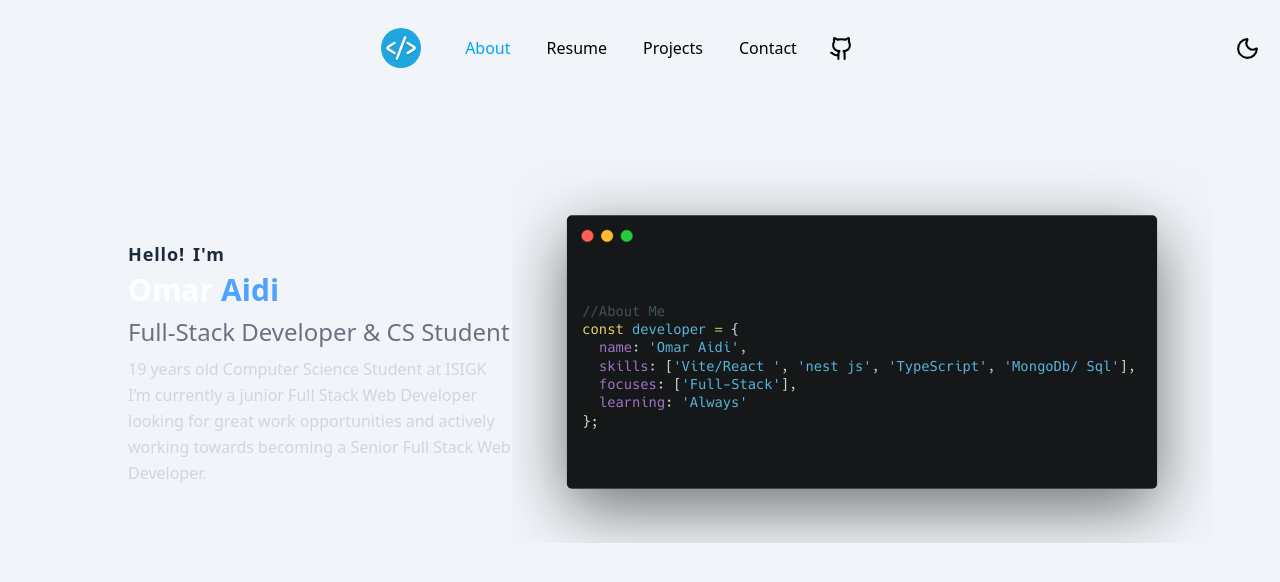
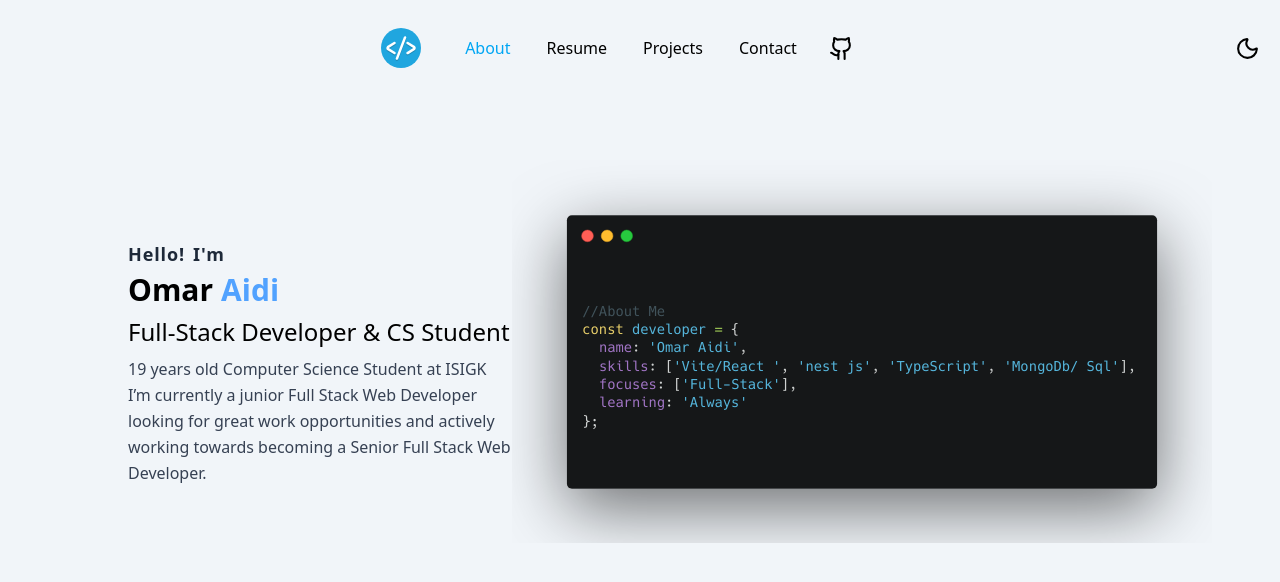
Before and after one commit to Aiomar/portfolio-update, a React (Vite) app in the folder frontend/: page / in a window 1280 px wide. Shown: the top 582 px of the page. Built offline with nearby package versions, Linux system fonts and the light colour scheme.

Commit message:
Update Bio and Resume components for improved dark mode support and styling consistency

```diff
--- a/frontend/src/sections/Bio.tsx
+++ b/frontend/src/sections/Bio.tsx
@@ -1,8 +1,6 @@
 import { useEffect, forwardRef } from "react";
 import { motion, useAnimation } from "motion/react";
 import type { Ref } from "react";
-import Social from "../components/Social";
-import profile from '../assets/profile.jpg'
 import code from '../assets/Code.svg'
 
 type props = {
@@ -61,7 +59,7 @@ const Bio = forwardRef(({ id, currentVisibleSection }:props, ref:Ref<HTMLDivElem
               className="flex flex-row"
             >
               <h1
-                className="mt-1 text-white md:text-3xl sm:text-xl font-bold text-2xl"
+                className="mt-1 dark:text-white md:text-3xl sm:text-xl font-bold text-2xl"
               >
                 Omar
               </h1>
@@ -74,7 +72,7 @@ const Bio = forwardRef(({ id, currentVisibleSection }:props, ref:Ref<HTMLDivElem
             </div>
 
             <p
-              className="mt-2 text-gray-500 md:text-2xl
+              className="mt-2 dark:text-gray-500 md:text-2xl
               sm:text-xl text-2xl"
             >
               Full-Stack Developer & CS Student
@@ -82,10 +80,10 @@ const Bio = forwardRef(({ id, currentVisibleSection }:props, ref:Ref<HTMLDivElem
           </div>
           <div
             className="mt-2 text-lg sm:text-base md:text-md
-            dark:text-gray-300 leading-relaxed text-wrap w-96"
+            leading-relaxed text-wrap w-96"
           >
             <p
-              className="text-gray-300"
+              className="text-gray-700 dark:text-gray-300"
             >
               19 years old Computer Science Student at ISIGK I’m currently a
               junior Full Stack Web Developer looking for great work
--- a/frontend/src/sections/Resume.tsx
+++ b/frontend/src/sections/Resume.tsx
@@ -153,11 +153,11 @@ const Resume = forwardRef (
             <p className="mt-2 dark:text-gray-300 font-semibold text-xl">
               Omar Aidi
             </p>
-             <p className="mt-2 dark:text-gray-400 font-semibold text-md">
+             <p className="mt-2 text-gray-600 dark:text-gray-400 font-semibold text-md">
               Full-Stack Developer & CS Student
             </p>
             <button
-              className="flex flex-row mt-5 dark:bg-blue-400
+              className="flex flex-row mt-5 bg-blue-400
               hover:dark:bg-blue-500 p-2 rounded-xl"
             >
               <Download className="mr-2"/>
```
